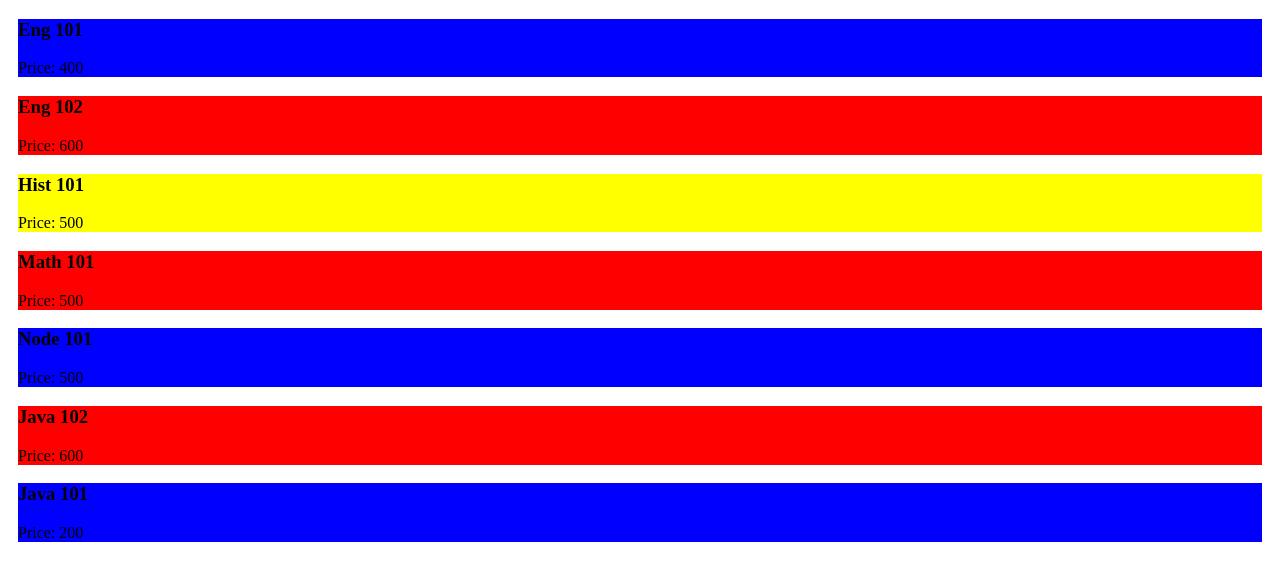
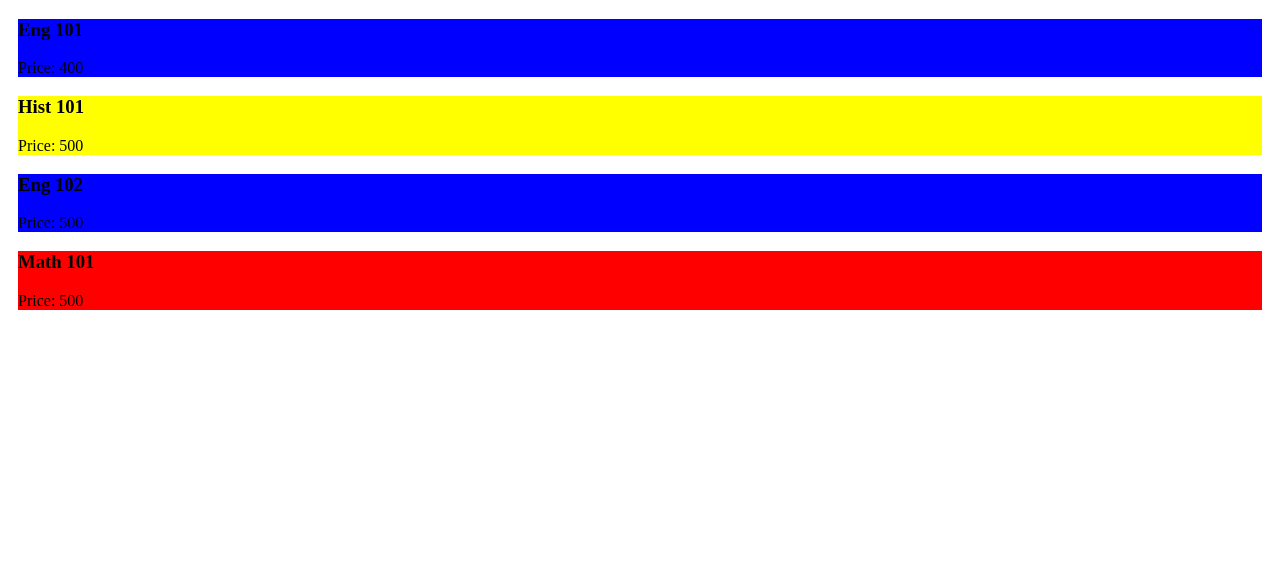
Before and after one commit to leopangchan/oop-ts-demo, an Angular app: page / in a window 1280 px wide. Shown: the top 580 px of the page. Built offline with nearby package versions, Linux system fonts and the light colour scheme.

Commit message:
Revert "add spec file"
This reverts commit b6e0d1f55179c9e7fe4f9c629c17df2a4ad7cd08.

```diff
--- a/src/app/course/course.component.ts
+++ b/src/app/course/course.component.ts
@@ -32,6 +32,6 @@ export class CourseComponent implements OnInit {
   constructor(private courseService: CourseService) {}
 
   ngOnInit(): void {
-    this.color = this.courseService.getColor(this.course);
+    this.color = this.courseService.getColor(this.course.type);
   }
 }
--- a/src/app/course/course.service.ts
+++ b/src/app/course/course.service.ts
@@ -1,35 +1,16 @@
 import { Injectable } from '@angular/core';
-import { Course } from './course';
 
 @Injectable()
 export class CourseService {
   constructor() {}
 
-  public getColor({ type, price }: Course): string {
+  public getColor(type: string): string {
     if (type === 'math') {
       return 'red';
     } else if (type === 'eng') {
-      if (price > 500) {
-        return 'red';
-      } else {
-        return 'blue';
-      }
+      return 'blue';
     } else if (type === 'hist') {
-      if (price < 400) {
-        return 'red';
-      } else {
-        return 'yellow';
-      }
-    } else if (type === 'java') {
-      if (price > 500) {
-        return 'red';
-      } else {
-        return 'blue';
-      }
-    } else if (type === 'node') {
-      return 'blue';
-    } else {
-      return 'grey';
+      return 'yellow';
     }
   }
 }
--- a/src/app/http-data.service.ts
+++ b/src/app/http-data.service.ts
@@ -1,45 +1,30 @@
-import { Injectable } from '@angular/core';
-import { Course } from './course/course';
-import { Observable, of } from 'rxjs';
+import { Injectable } from "@angular/core";
+import { Course } from "./course/course";
+import { Observable, of } from "rxjs";
 
 @Injectable()
 export class HttpDataService {
   getCourses(): Observable<Course[]> {
     const courses: Course[] = [
       {
-        type: 'eng',
-        name: 'Eng 101',
+        type: "eng",
+        name: "Eng 101",
         price: 400
       },
       {
-        type: 'eng',
-        name: 'Eng 102',
-        price: 600
-      },
-      {
-        type: 'hist',
-        name: 'Hist 101',
+        type: "hist",
+        name: "Hist 101",
         price: 500
       },
       {
-        type: 'math',
-        name: 'Math 101',
+        type: "eng",
+        name: "Eng 102",
         price: 500
       },
       {
-        type: 'node',
-        name: 'Node 101',
+        type: "math",
+        name: "Math 101",
         price: 500
-      },
-      {
-        type: 'java',
-        name: 'Java 102',
-        price: 600
-      },
-      {
-        type: 'java',
-        name: 'Java 101',
-        price: 200
       }
     ];
     return of(courses);
```
Also changed, not shown: 1 other file (tests, documents, lock files or other folders).
